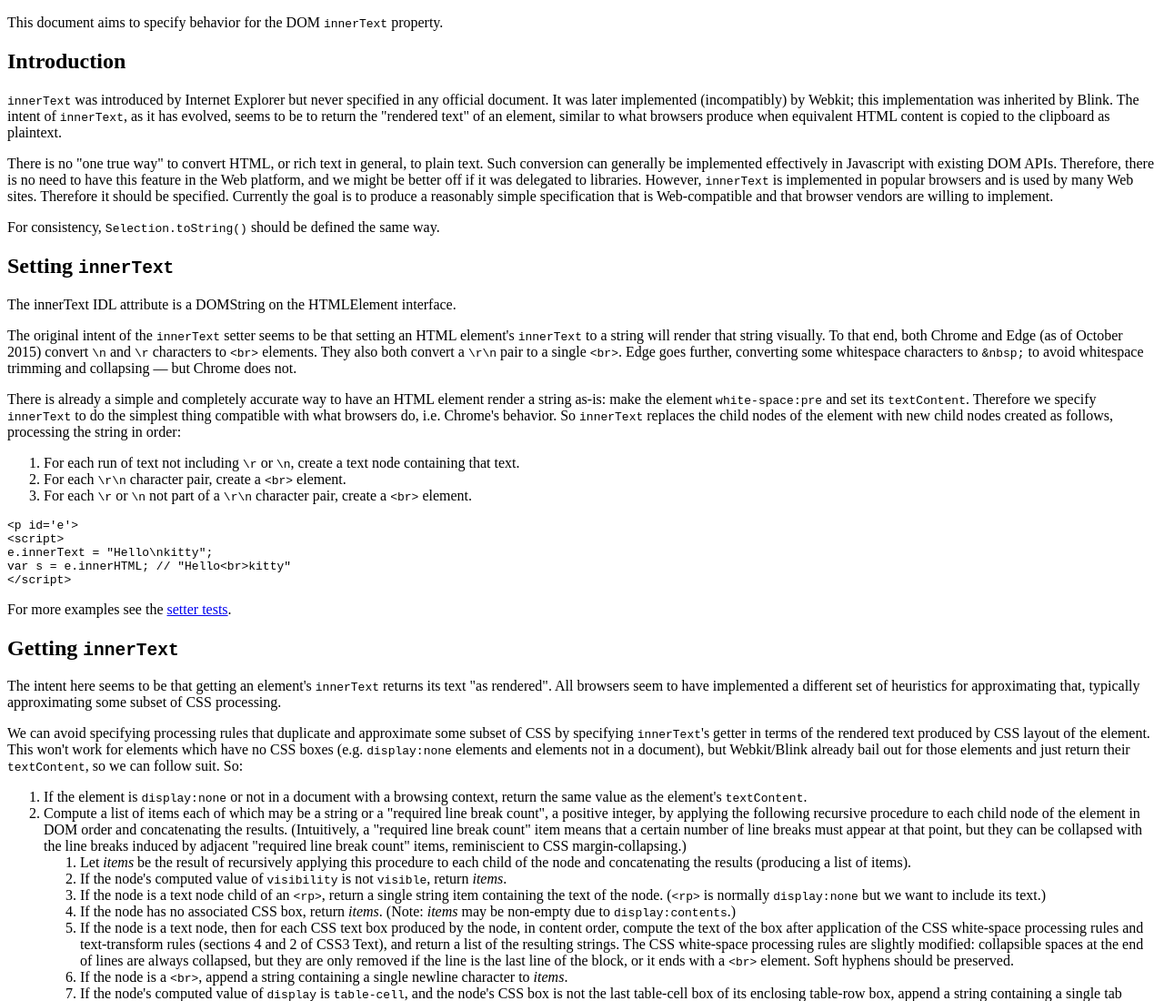
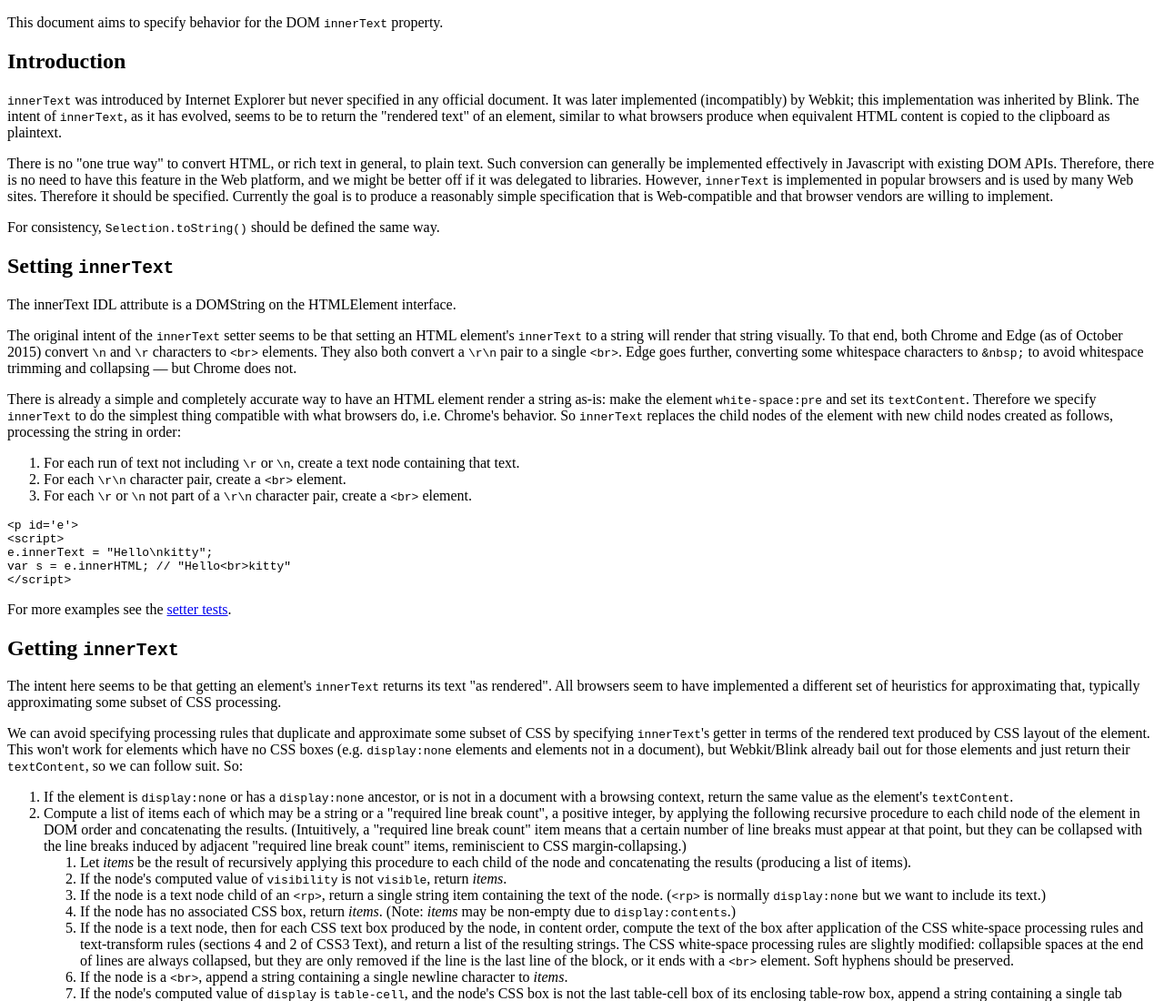
Before and after one commit to rocallahan/innerText-spec, a plain HTML site: page index.html in a window 1280 px wide. Shown: the top 1100 px of the page at 91% size. Drawn offline with Linux system fonts and the light colour scheme.

Commit message:
Handle elements with a display:none ancestor

```diff
--- a/index.html
+++ b/index.html
@@ -110,8 +110,9 @@ var s = e.innerHTML; // "Hello&lt;br&gt;kitty"
         already bail out for those elements and just return their <code>textContent</code>, so we can
         follow suit. So:
         <ol>
-        <li>If the element is <code>display:none</code> or not in a document with a browsing context,
-        return the same value as the element's <code>textContent</code>.
+        <li>If the element is <code>display:none</code> or has a <code>display:none</code> ancestor,
+        or is not in a document with a browsing context, return the same value as the element's
+        <code>textContent</code>.
         <li>Compute a list of items each of which may be a string or a "required line break count",
         a positive integer, by applying the following recursive procedure to each child node of the element in DOM
         order and concatenating the results. (Intuitively, a "required line break count" item means that a certain
```
Also changed, not shown: tests/getter-tests.js (+1 -0 lines).
